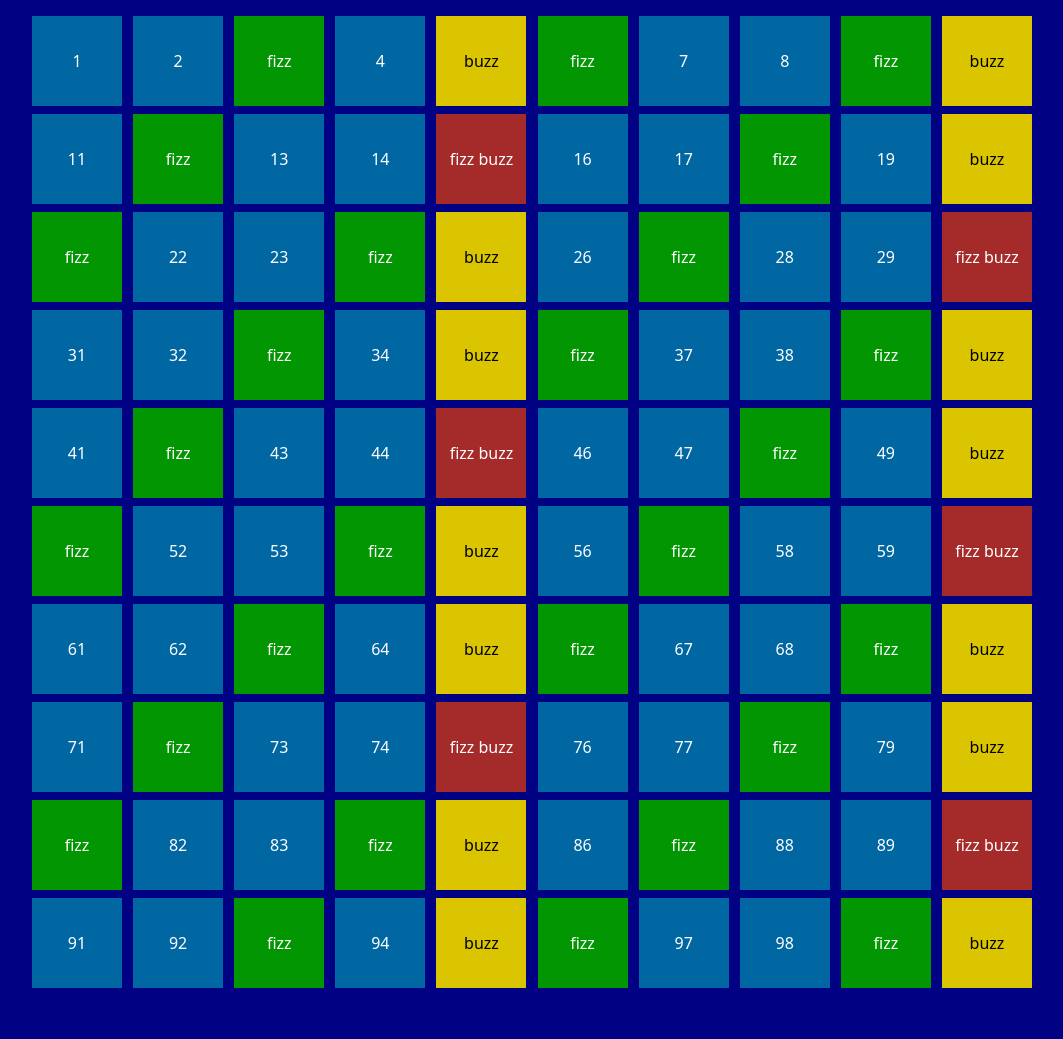
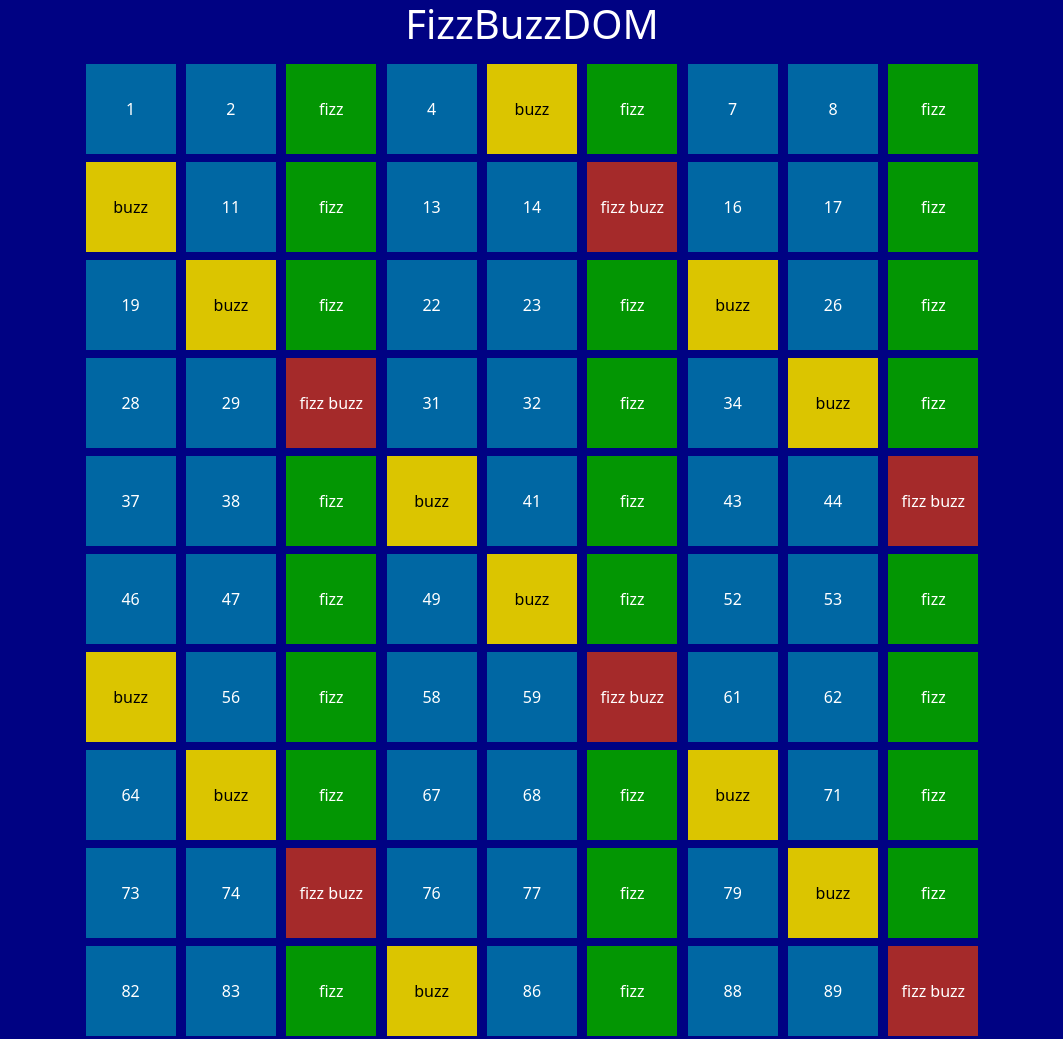
Before and after one commit to Nik0-9/js-fizzbuzz, a plain HTML site: page index.html in a window 1280 px wide. Shown: the top 1039 px of the page, without its empty margins (108-1171 px from the left). Before the commit the page ends 1004 px from the top, so only its background shows below. Drawn offline with nearby package versions, Linux system fonts and the light colour scheme.

Commit message:
set width in % so the box can wrap

```diff
--- a/css/style.css
+++ b/css/style.css
@@ -7,7 +7,7 @@ body{
     background-color: rgb(0, 2, 131);
 }
 #content{
-    width: 1000px;
+    width: 80%;
     margin: 0 auto;
 }
 
--- a/index.html
+++ b/index.html
@@ -8,9 +8,8 @@
     <title>FizzBuzz</title>
 </head>
 <body>
+    <h1 class="text-white text-center ">FizzBuzzDOM</h1>
     <div class="container mt-3 mb-3">
-
-
     </div>
 
     <script src="js/myscript.js"></script>
--- a/js/myscript.js
+++ b/js/myscript.js
@@ -18,7 +18,7 @@ let tmpHtml = '';
 let num = 0;
 
 for(let i = 1; i <= numBox; i++){
-    if(i %15 === 0){
+    if(i % 15 === 0){
         tmpHtml += `<div class="box fizz-buzz"> fizz buzz </div>`;
         num = 'fizzbuzz';
         console.log(num);
```
